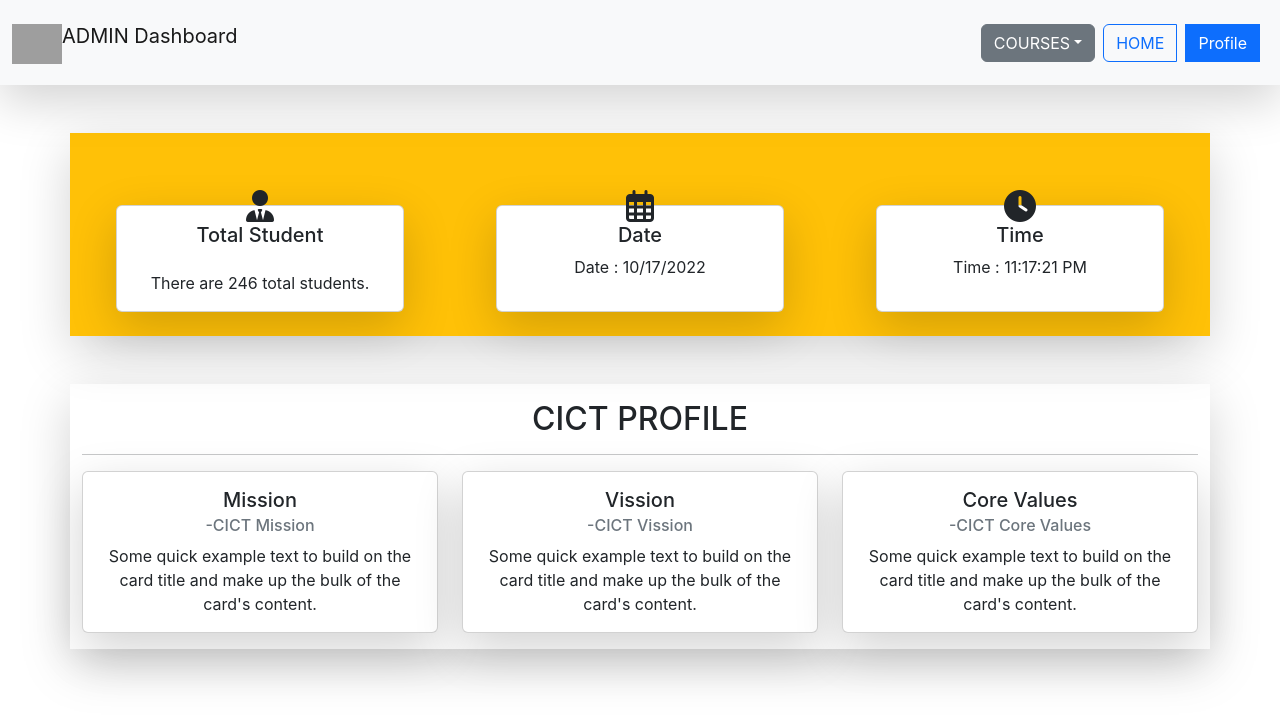
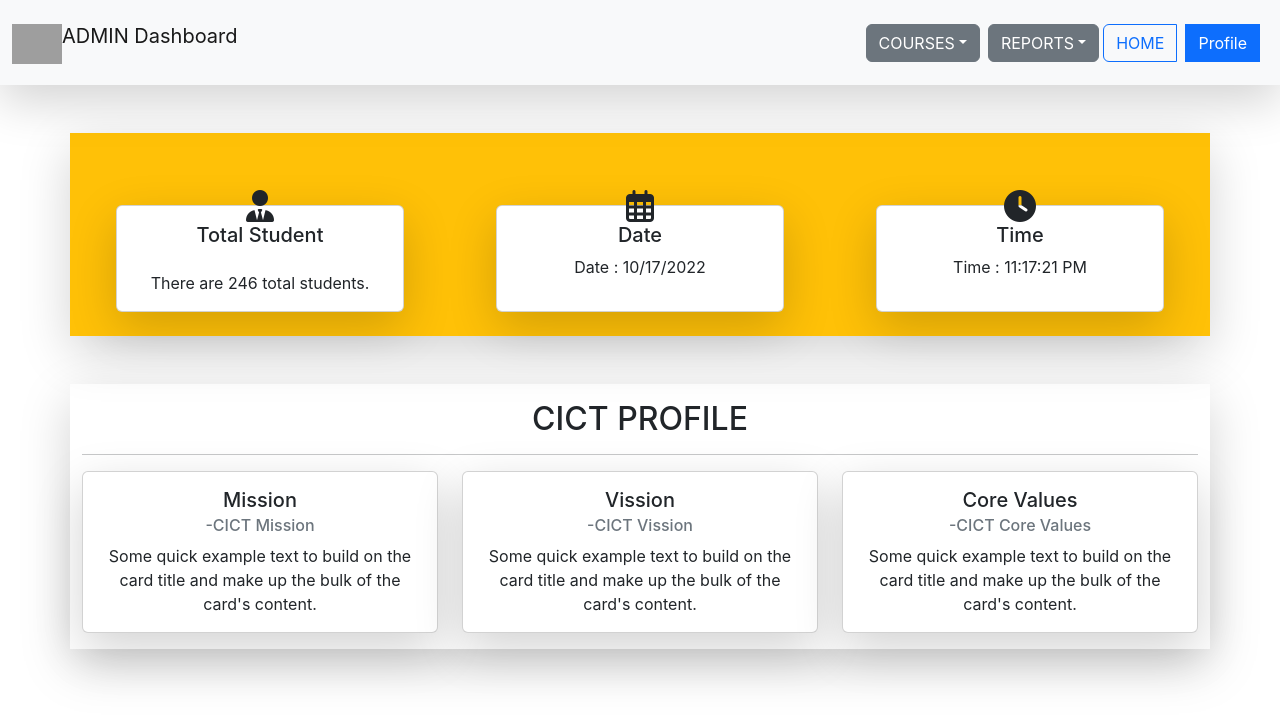
Before and after one commit to KingNelx/Profiling-System-Front-end-, a React (Create React App) app: page /admintopNav in a window 1280 px wide. Shown: the top 722 px of the page. Built offline with nearby package versions, Linux system fonts and the light colour scheme; grey boxes are pictures that could not be loaded.

Commit message:
added reports

```diff
--- a/src/AdminComponents/AdminTopNav.jsx
+++ b/src/AdminComponents/AdminTopNav.jsx
@@ -11,7 +11,7 @@ const AdminTopNav = () => {
                         <img src="https://www.shareicon.net/data/2015/05/04/33366_administrator_256x256.png" alt="Logo" width="50" height="40" class="d-inline-block align-text-top" />
                         ADMIN Dashboard
                     </a>
-                    <div class="btn-group px-2 ms-auto">
+                    <div class="btn-group px-1 ms-auto">
                         <button type="button" class="btn btn-secondary dropdown-toggle" data-bs-toggle="dropdown" aria-expanded="false">
                             COURSES
                         </button>
@@ -21,8 +21,19 @@ const AdminTopNav = () => {
                             <li><Link to="/bscsDashB" class="dropdown-item" href="#">BSCS</Link></li>
                         </ul>
                     </div>
+                    <div class="btn-group px-1 ">
+                        <button type="button" class="btn btn-secondary dropdown-toggle" data-bs-toggle="dropdown" aria-expanded="false">
+                            REPORTS
+                        </button>
+                        <ul class="dropdown-menu">
+                            <li><Link to="#" class="dropdown-item" href="#">Students Financial Status</Link></li>
+                            <li><Link to="#" class="dropdown-item" href="#">Students on Scholarship</Link></li>
+                            <li><Link to="#" class="dropdown-item" href="#">Students with Medical Conditions</Link></li>
+                            <li><Link to="#" class="dropdown-item" href="#">Lactating Women</Link></li>
+                        </ul>
+                    </div>
                     <div class="btn-group ">
-                        <Link to ="/" type="button" class="btn btn-outline-primary " aria-expanded="false">
+                        <Link to="/" type="button" class="btn btn-outline-primary " aria-expanded="false">
                             HOME
                         </Link>
                         <button type="button" class="btn btn-primary mx-2" data-bs-toggle="modal" data-bs-target="#exampleModal">
```
Also changed, not shown: src/Reports/FinancialStatus.jsx (added, +9 -0 lines), src/Reports/LactatingWomen.jsx (added), src/Reports/MedicalConditions.jsx (added), src/Reports/Scholarship.jsx (added).
